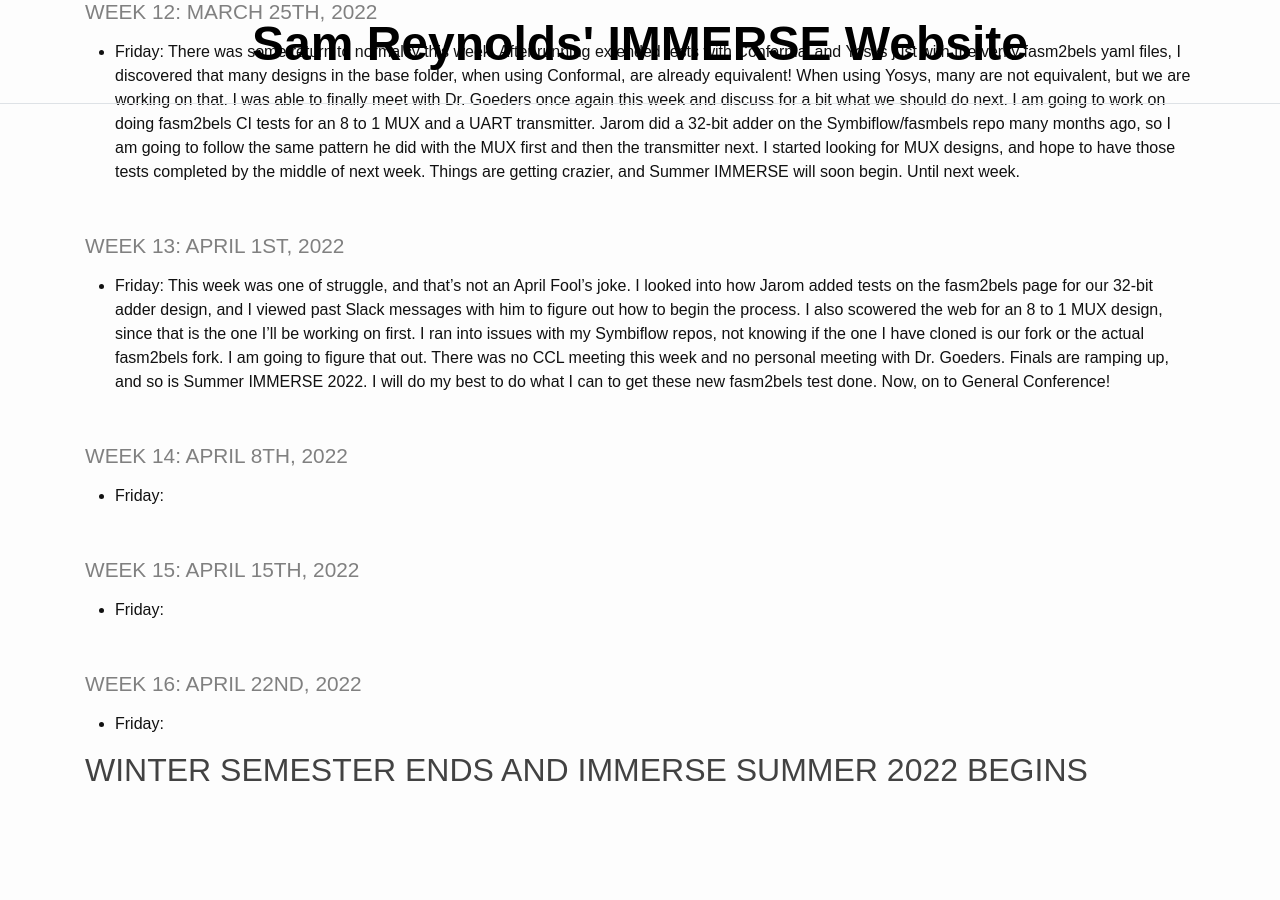
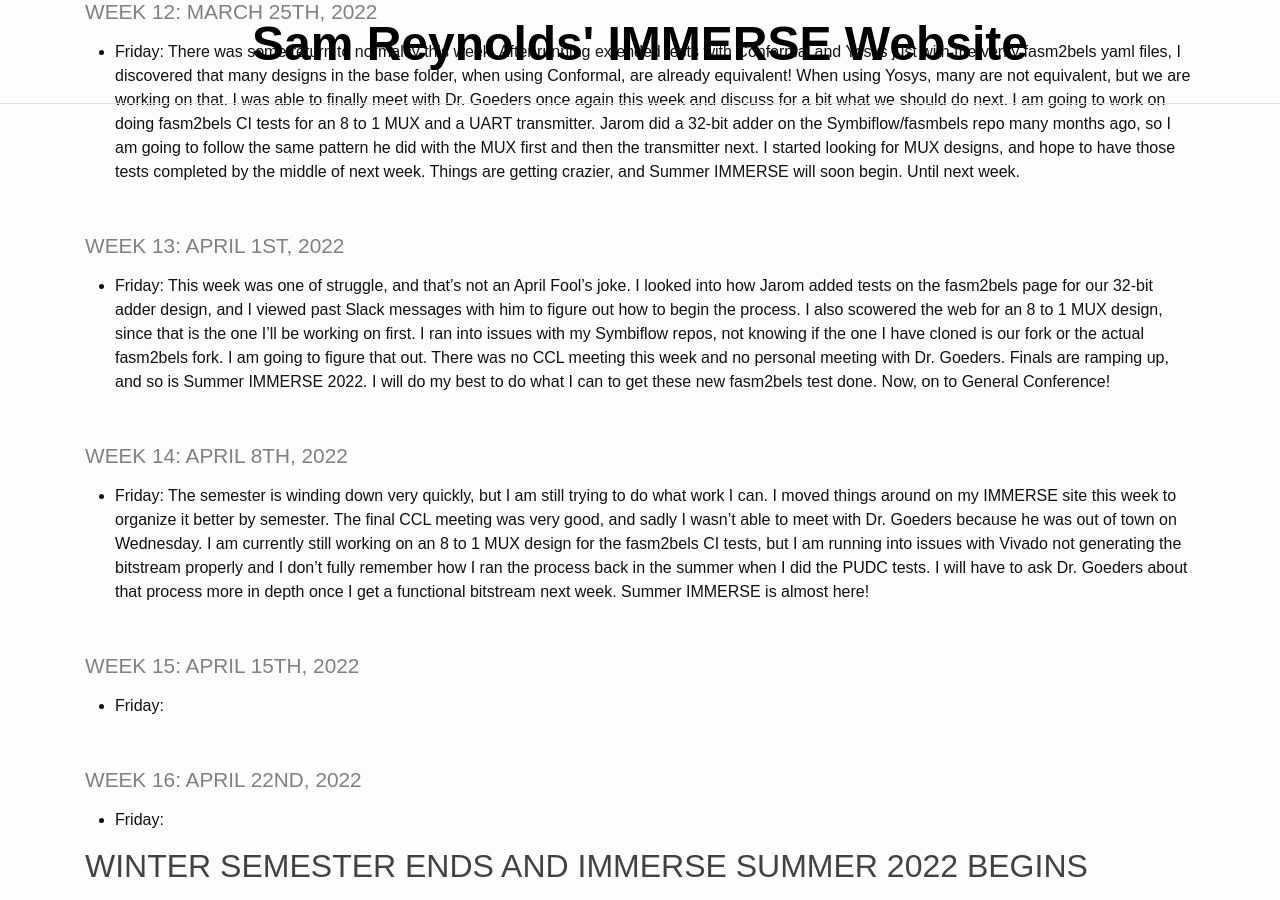
Before and after one commit to TheDHCreator/thedhcreator.github.io, a Jekyll site: the page built from _pages/log.md, in a window 1280 px wide and 900 px high, scrolled down 2798 px. Built offline with Jekyll 4.4.1, drawn with Linux system fonts in a browser that asks for light colours; before the commit the page ends 3602 px from its top, so only the background shows below that.

Commit message:
Last CCL meeting of semester, no Dr. Goeders meeting, 8 to 1 mux design running into bitstream issues, the work moves on

```diff
--- a/_pages/log.md
+++ b/_pages/log.md
@@ -67,7 +67,7 @@ If you want to see IMMERSE Logs for past semesters, click one of the options bel
 
 ### Week 14: April 8th, 2022
 
-* **Friday**:
+* **Friday**: The semester is winding down very quickly, but I am still trying to do what work I can. I moved things around on my IMMERSE site this week to organize it better by semester. The final CCL meeting was very good, and sadly I wasn't able to meet with Dr. Goeders because he was out of town on Wednesday. I am currently still working on an 8 to 1 MUX design for the fasm2bels CI tests, but I am running into issues with Vivado not generating the bitstream properly and I don't fully remember how I ran the process back in the summer when I did the PUDC tests. I will have to ask Dr. Goeders about that process more in depth once I get a functional bitstream next week. Summer IMMERSE is almost here!
 
 ### Week 15: April 15th, 2022
 
```
